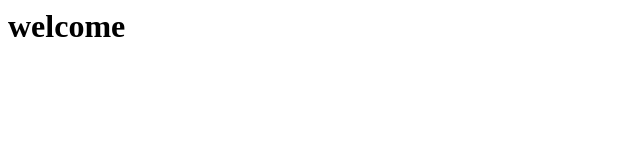
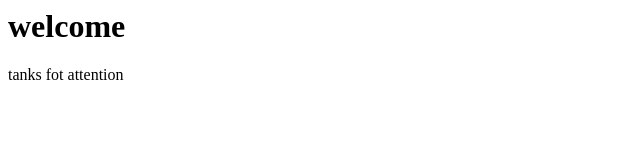
Before and after one commit to iranmilad/test, a plain HTML site: page result.html in a window 1280 px wide. Shown: the whole page, without its empty margins (0-640 px from the left). Drawn offline with Linux system fonts and the light colour scheme.

Commit message:
change result
change

```diff
--- a/result.html
+++ b/result.html
@@ -1,6 +1,6 @@
 <html>
 <body>
 <h1>welcome</h1>
-
+<p>tanks fot attention</p>
 </body>
 </html>
```
